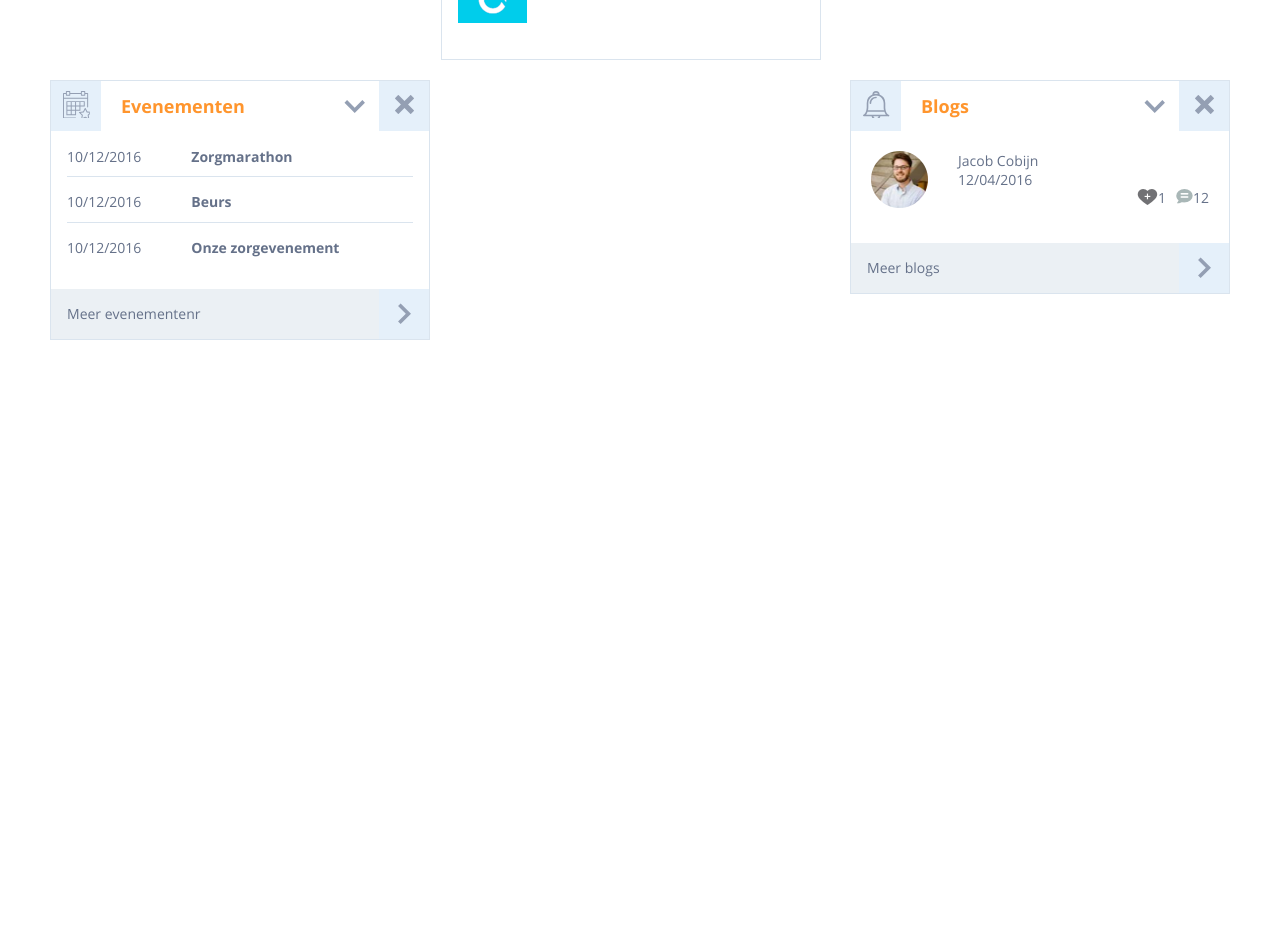
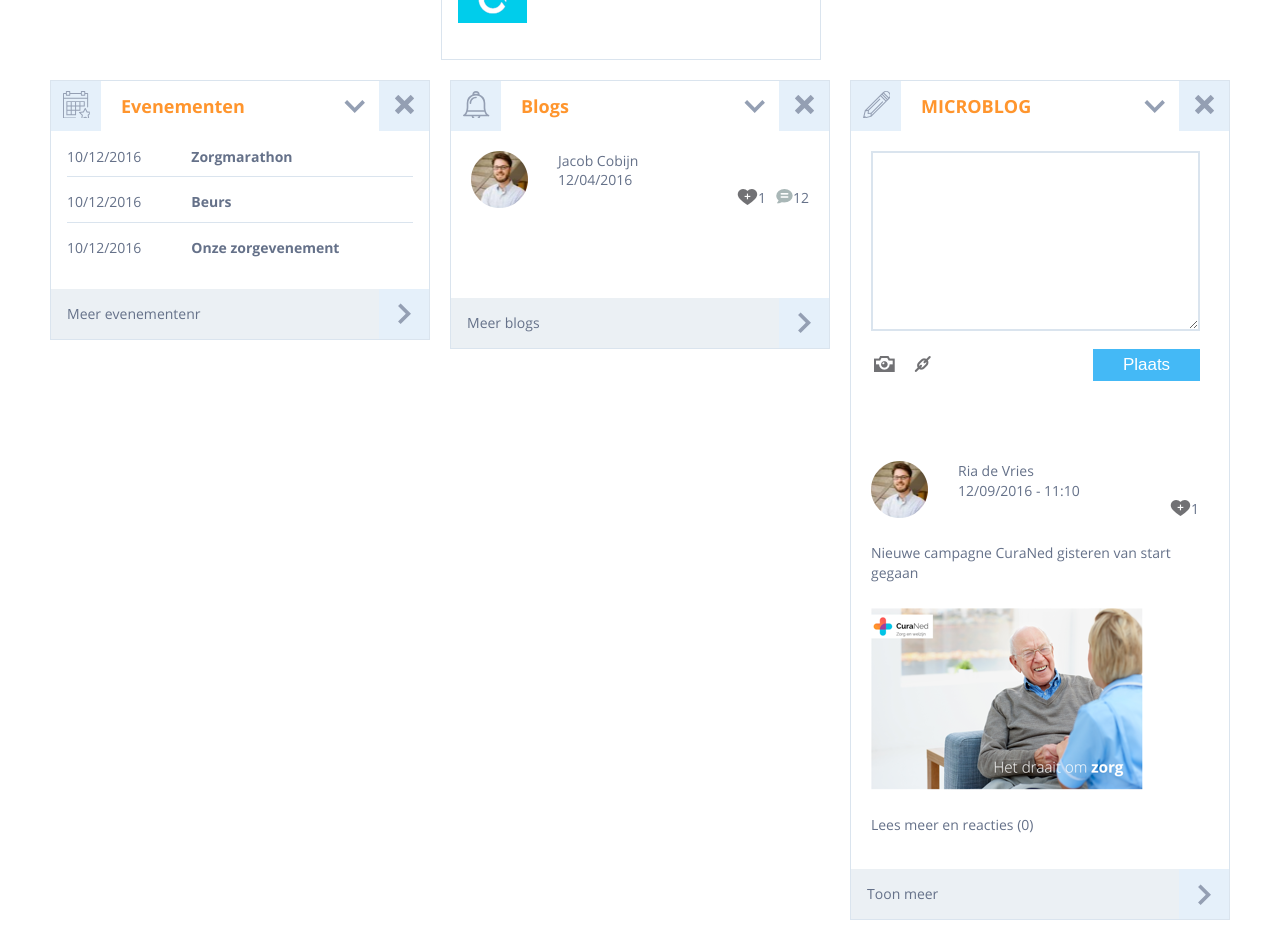
Before and after one commit to nawrasbaghdadi/CuraNu, a React (Create React App) app: page / in a window 1280 px wide. Shown: the part 540-1480 px from the top of the page. Before the commit the page ends 900 px from the top, so only its background shows below. Built offline with nearby package versions, Linux system fonts and the light colour scheme.

Commit message:
finish the microblog

```diff
--- a/src/App.js
+++ b/src/App.js
@@ -8,6 +8,7 @@ import DirectNaar from "./components/Box/DirectNaar";
 import TelefoonBoek from "./components/Box/TelefoonBoek.js";
 import Evenementen from "./components/Box/Evenementen";
 import Blogs from "./components/Box/Blogs";
+import MicroBlog from "./components/Box/MicroBlog";
 
 function App() {
   return (
@@ -19,6 +20,7 @@ function App() {
         <TelefoonBoek title="TELEFOONBOEK" footer={false} />
         <Evenementen title="Evenementen" footer={true} />
         <Blogs title={"Blogs"} footer={true} />
+        <MicroBlog title="MICROBLOG" footer={true} />
       </div>
     </div>
   );
--- /dev/null
+++ b/src/components/Box/MicroBlog.js
@@ -0,0 +1,66 @@
+import React from "react";
+import BoxHeader from "./BoxHeader";
+import BoxFooter from "./BoxFooter";
+import profile from "../../styles/gfx/Oval 2 2.png";
+import likes from "../../styles/gfx/Bitmap-4.png";
+import img from "../../styles/gfx/img.png";
+import link from "../../styles/gfx/link.png";
+import unnamed from "../../styles/gfx/unnamed.png";
+const MicroBlog = props => {
+  const withFooter = props.footer;
+
+  return (
+    <div className="box box--blogs">
+      <BoxHeader title={props.title} icon="pen" />
+      <div className="box__content box__content--default">
+        <div className="box__content__item">
+          <form>
+            <textarea className="box__textAria" />
+            <div className="labels">
+              <a href="#">
+                <img src={img} />
+              </a>
+              <a href="#">
+                <img src={link} />
+              </a>
+              <button type="button">Plaats</button>
+            </div>
+          </form>
+        </div>
+        <div className="box__content__item">
+          <span className="item__media">
+            <a href="">
+              <img src={profile} />
+            </a>
+          </span>
+
+          <span className="item__text item__text--blogs">
+            <span className="item__info">
+              Ria de Vries
+              <time className="item__date" dateTime="2016-09-12">
+                12/09/2016 - 11:10
+              </time>
+            </span>
+
+            <span className="interaction">
+              <a href="#">
+                <img src={likes} />
+                <span>1</span>
+              </a>
+            </span>
+          </span>
+          <p className="item__slogon">
+            Nieuwe campagne CuraNed gisteren van start gegaan
+          </p>
+        </div>
+        <div className="box__content__item img-box">
+          <img src={unnamed} />
+          <p className="item__slogon">Lees meer en reacties (0)</p>
+        </div>
+      </div>
+
+      {withFooter ? <BoxFooter more={"Toon meer"} /> : ""}
+    </div>
+  );
+};
+export default MicroBlog;
--- a/src/styles/BoxComponent.scss
+++ b/src/styles/BoxComponent.scss
@@ -153,6 +153,38 @@
       .box__content__item {
         @include flexbox();
         @include justify-content(flex-start);
+        @include flex-wrap(wrap);
+        border-bottom: none;
+        &:first-child {
+          margin-bottom: 70px;
+        }
+        .box__textAria {
+          width: 329px;
+          height: 180px;
+          box-sizing: border-box;
+          border: 2px solid $li-border-color;
+          outline: none;
+        }
+        .labels {
+          margin-top: 14px;
+          @include flexbox();
+          @include flex-direction(row);
+          @include flex-wrap(nowrap);
+          @include justify-content(flex-start);
+          @include align-items(center);
+          a:first-child {
+            margin-right: 15px;
+          }
+          button {
+            margin-left: auto;
+            width: 107px;
+            height: 32px;
+            background-color: $btn-bg-color;
+            color: $btn-color;
+            border: none;
+            @include font-size(17px);
+          }
+        }
         .item__media {
           @include flex(0 0 auto);
           @include align-self(flex-start);
@@ -182,9 +214,13 @@
             }
           }
         }
+        .item__slogon {
+          margin-top: 25px;
+        }
       }
     }
   }
+
   .box__search {
     margin-top: 20px;
     .box__input {
--- a/src/styles/_variables.scss
+++ b/src/styles/_variables.scss
@@ -5,8 +5,10 @@ $header-text-color: #fff;
 $box-header-bg-color: #ebf0f4 !default;
 $box-header-text-color: #ff952d !default;
 $li-border-color: #dae4ee !default;
-$container: 1180px;
+$container: 1180px !default;
 $tools-ba-color: #e5f0fa !default;
-$telefoonBoek-bg-color: #00c4e6;
+$telefoonBoek-bg-color: #00c4e6 !default;
+$btn-bg-color: #44b9f6 !default;
+$btn-color: #fff;
 $bold-font: "./fonts/OpenSans-Bold.ttf";
 $regular-font: "./fonts/OpenSans-Regular.ttf";
```
Also changed, not shown: src/styles/gfx/img.png (added), src/styles/gfx/link.png (added).
